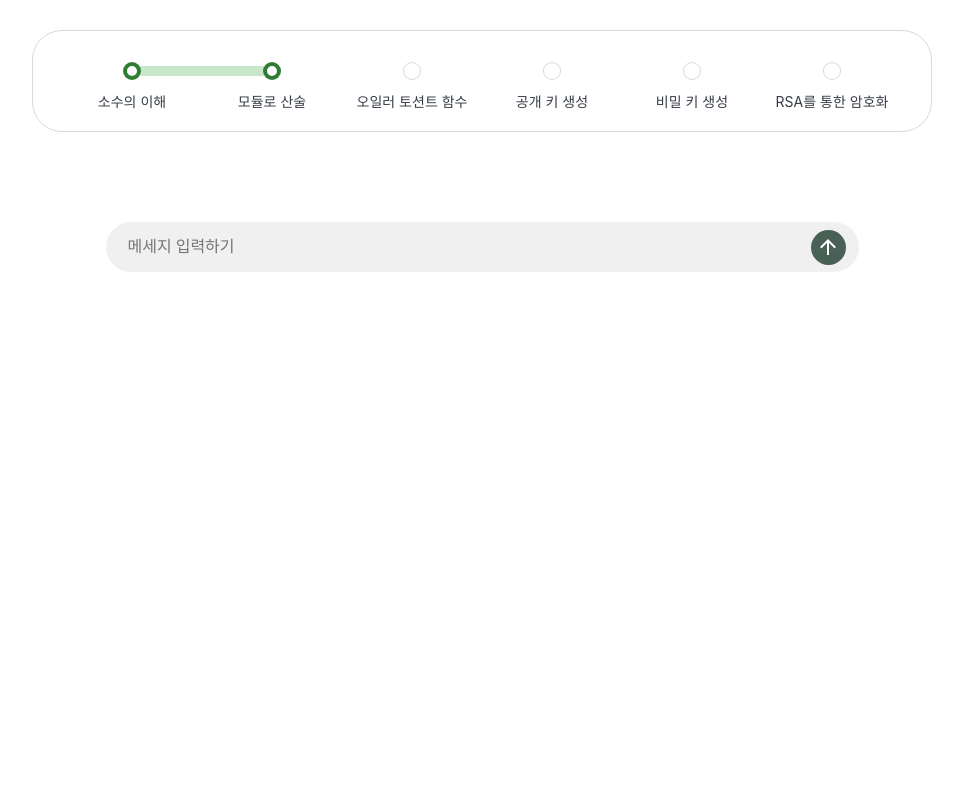
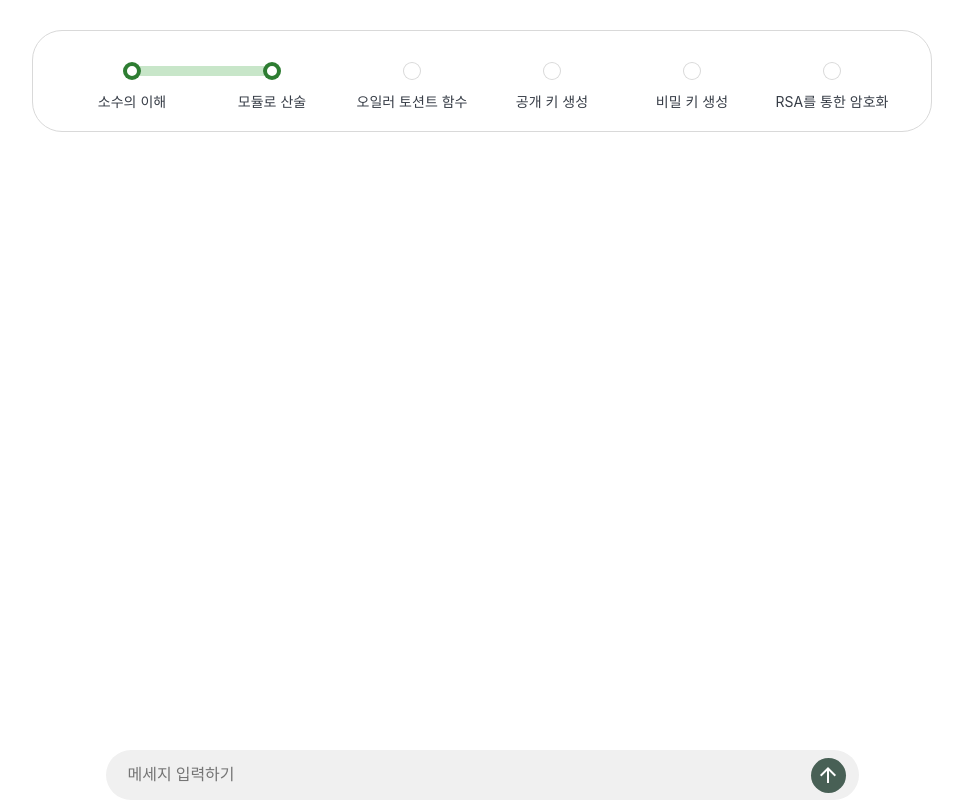
Before and after one commit to Daeuning/SIT-Chatbot, a React (Create React App) app in the folder sitchat/: page / in a window 1280 px wide. Shown: the whole page, without its empty margins (283-1246 px from the left). Built offline with nearby package versions, Linux system fonts and the light colour scheme.

Commit message:
design: message container 디자인 수정

```diff
--- a/sitchat/src/features/Chatbot.jsx
+++ b/sitchat/src/features/Chatbot.jsx
@@ -16,6 +16,7 @@ const MessagesContainer = styled.div`
   flex: 1;
   padding: 20px;
   overflow-y: auto;
+  scrollbar-width: none;
 `;
 
 const InputContainer = styled.div`
@@ -79,6 +80,12 @@ function Chatbot() {
     }
   };
 
+  const handleKeyDown = (e) => {
+    if (e.key === 'Enter') {
+      handleSend();
+    }
+  };
+
   return (
     <ChatContainer>
       <MessagesContainer>
@@ -93,12 +100,13 @@ function Chatbot() {
           type="text"
           value={input}
           onChange={(e) => setInput(e.target.value)}
+          onKeyDown={handleKeyDown}
           placeholder="메세지 입력하기"
         />
         <Button onClick={handleSend}>
-        <span class="material-symbols-outlined md-white md-24">
-          arrow_upward
-        </span>
+          <span className="material-symbols-outlined md-white md-24">
+            arrow_upward
+          </span>
         </Button>
       </InputContainer>
     </ChatContainer>
--- a/sitchat/src/pages/main.jsx
+++ b/sitchat/src/pages/main.jsx
@@ -25,7 +25,7 @@ const ProgressBarContainer = styled.div`
   align-items: center;
   width: 900px;  /* 너비 유지 */
   margin-top: 30px;
-  margin-bottom: 50px;
+  margin-bottom: 30px;
   border: 1px solid ${COLORS.light_grey};
   border-radius: 30px;
   padding: 35px 60px 35px 60px;
@@ -34,7 +34,8 @@ const ProgressBarContainer = styled.div`
 
 const ChatContainer = styled.div`
   display: flex;
-  width: 900px;  /* 너비 일치 */
+  width: 900px;
+  height: 80%;
 `
 
 function Main() {
```
